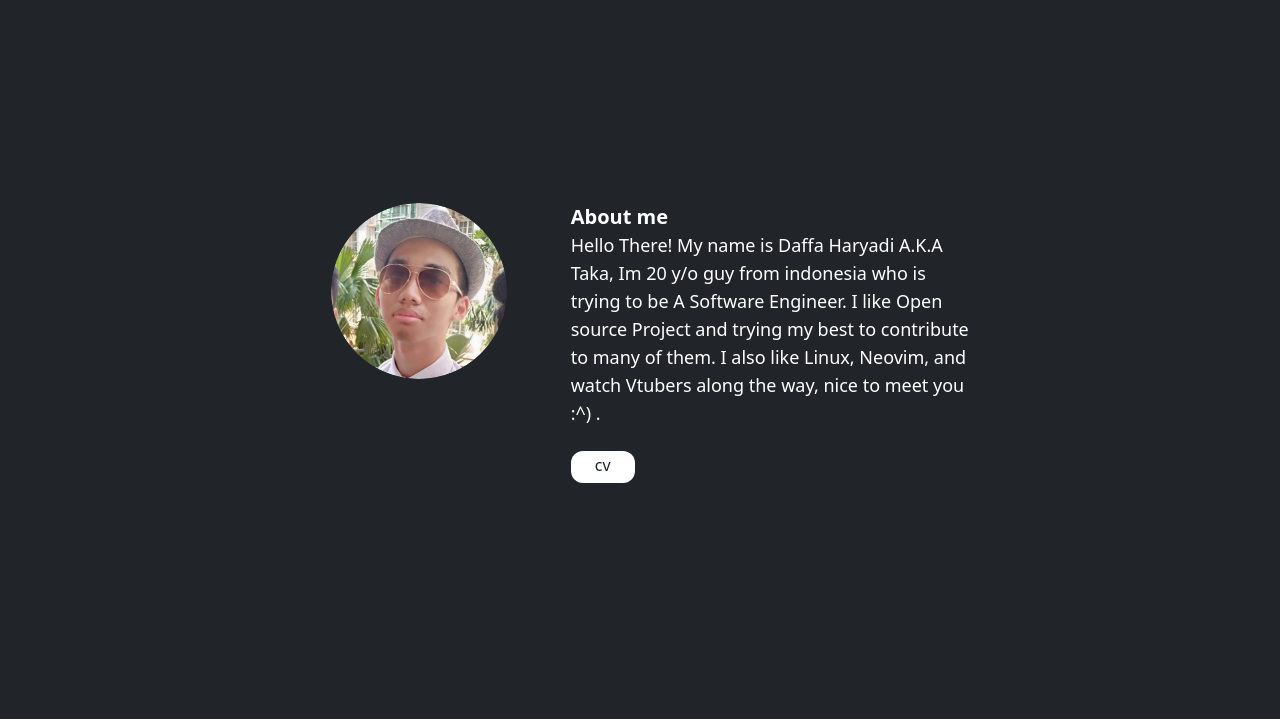
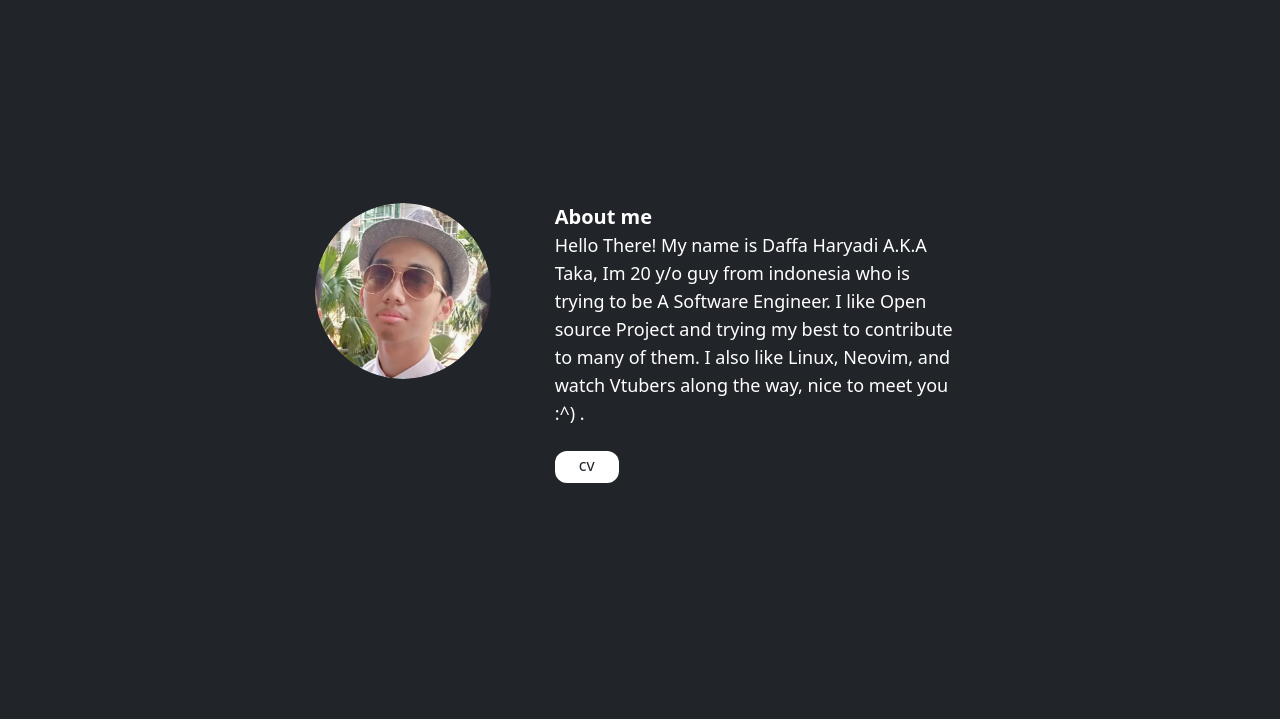
Before and after one commit to takadev15/profile, a Gatsby site: page / in a window 1280 px wide. Shown: the part 81-800 px from the top of the page. Built offline with nearby package versions, Linux system fonts and the light colour scheme; Gatsby itself is replaced by a stand-in of ours.

Commit message:
wip {profile photo 2}

```diff
--- a/src/components/profile.js
+++ b/src/components/profile.js
@@ -11,7 +11,7 @@ import profile from "../images/me.png"
 function Profile(){
         return(
         <div className="flex flex-col mt-20 sm:flex-row md:mt-32">
-          <div className="mx-24 sm:mr-16">
+          <div className="mx-20 sm:mr-16">
             <img className="rounded-full transition duration-500 ease-in-out scale-100 transform hover:scale-110 object-cover h-32 w-32 sm:h-44 sm:w-44" src={profile}/>
           </div>
           <div className="flex-col w-full text-center mt-10 sm:mt-0 sm:text-left sm:w-1/2">
```
